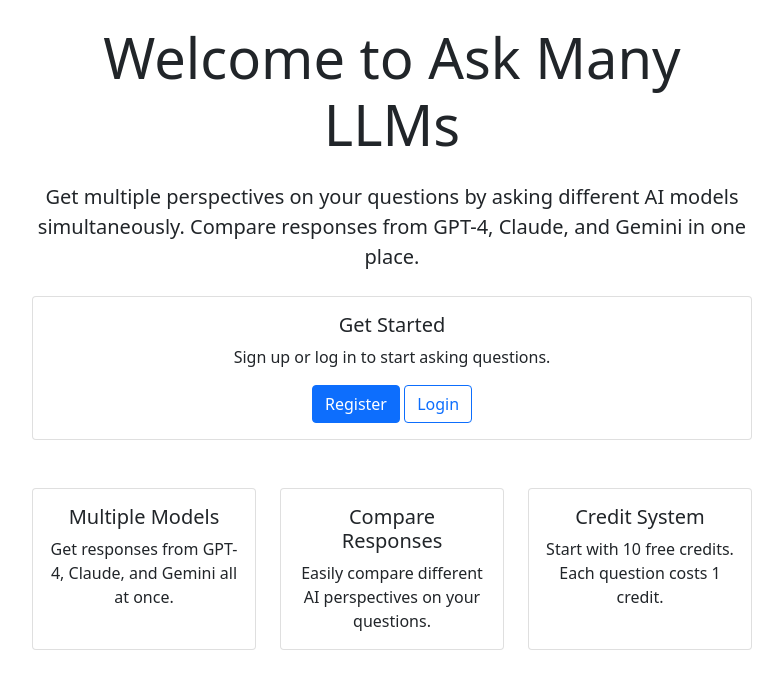
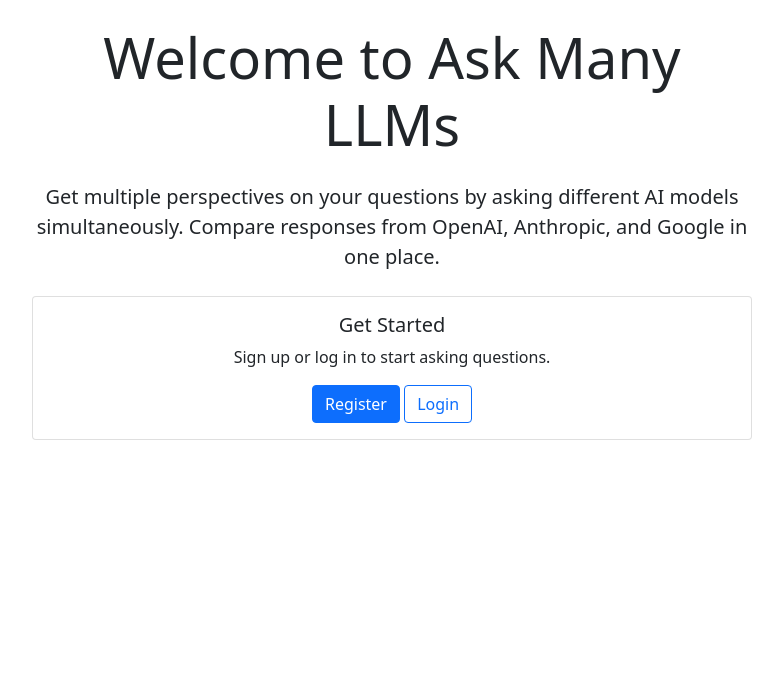
Before and after one commit to gmichnikov/ask-many-llms, a Flask app: page / in a window 1280 px wide. Shown: the part 56-745 px from the top of the page, without its empty margins (248-1031 px from the left). Run offline with Flask 2, Linux system fonts and the light colour scheme; parts of the project's set-up code (start-up, migrations or seed data) failed here and were passed over.

Commit message:
Update index.html

```diff
--- a/app/templates/index.html
+++ b/app/templates/index.html
@@ -9,7 +9,7 @@
             <h1 class="display-4 mb-4">Welcome to Ask Many LLMs</h1>
             <p class="lead mb-4">
                 Get multiple perspectives on your questions by asking different AI models simultaneously.
-                Compare responses from GPT-4, Claude, and Gemini in one place.
+                Compare responses from OpenAI, Anthropic, and Google in one place.
             </p>
 
             {% if logged_in %}
@@ -31,33 +31,6 @@
                     </div>
                 </div>
             {% endif %}
-
-            <div class="row mt-5">
-                <div class="col-md-4">
-                    <div class="card h-100">
-                        <div class="card-body">
-                            <h5 class="card-title">Multiple Models</h5>
-                            <p class="card-text">Get responses from GPT-4, Claude, and Gemini all at once.</p>
-                        </div>
-                    </div>
-                </div>
-                <div class="col-md-4">
-                    <div class="card h-100">
-                        <div class="card-body">
-                            <h5 class="card-title">Compare Responses</h5>
-                            <p class="card-text">Easily compare different AI perspectives on your questions.</p>
-                        </div>
-                    </div>
-                </div>
-                <div class="col-md-4">
-                    <div class="card h-100">
-                        <div class="card-body">
-                            <h5 class="card-title">Credit System</h5>
-                            <p class="card-text">Start with 10 free credits. Each question costs 1 credit.</p>
-                        </div>
-                    </div>
-                </div>
-            </div>
         </div>
     </div>
 </div>
```
